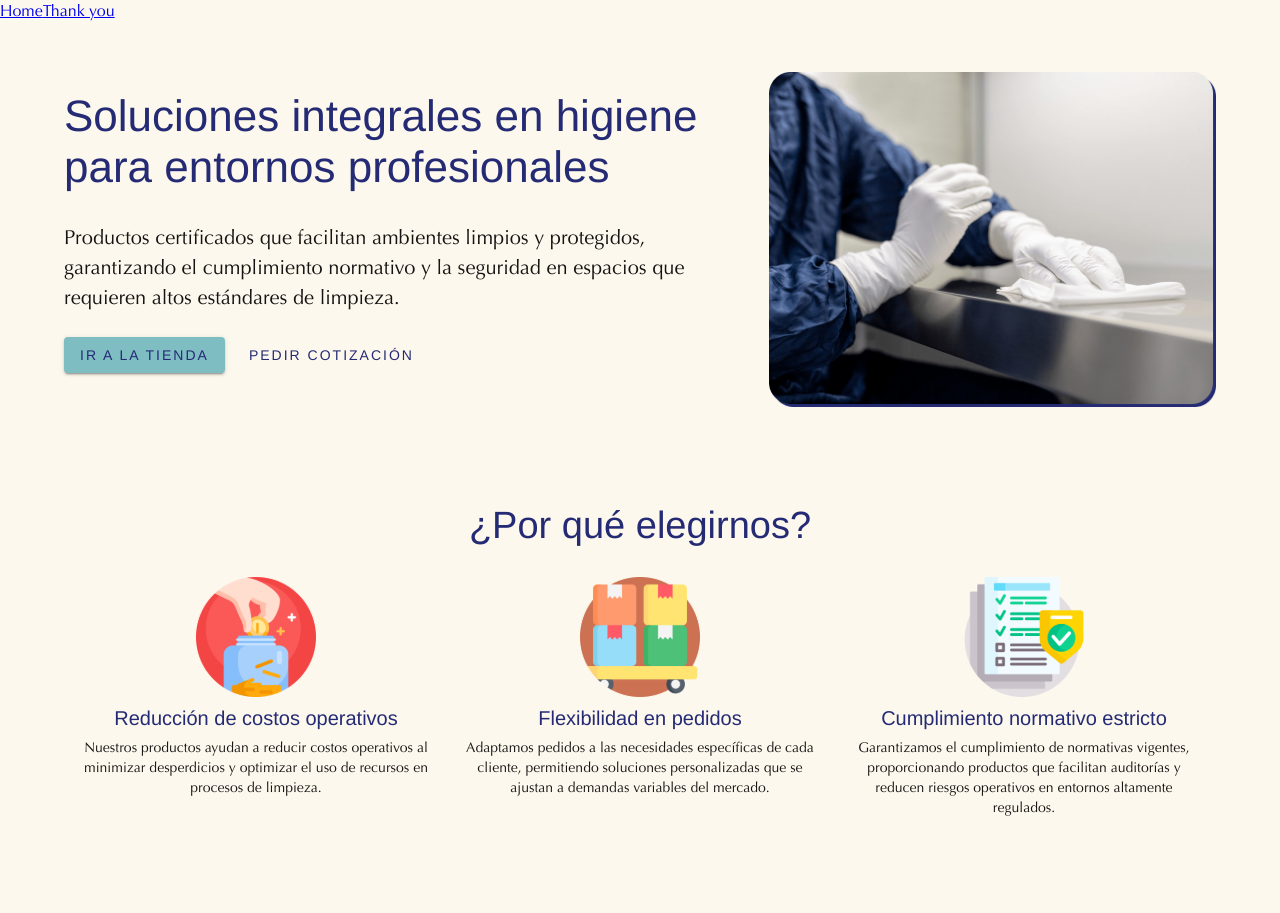
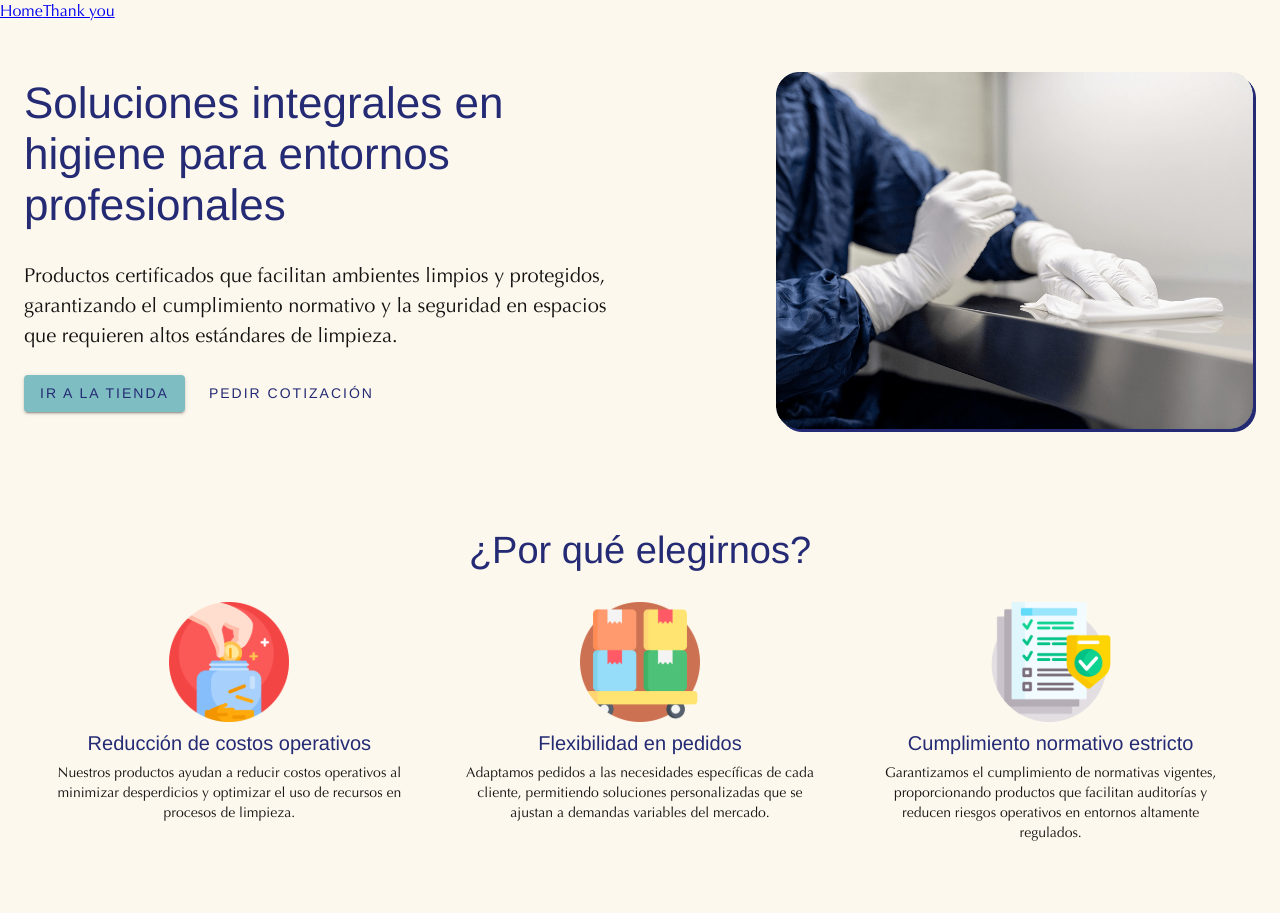
Before and after one commit to pazspera/liquid-sound-landing, a React (Vite) app: page / in a window 1280 px wide. Shown: the top 913 px of the page. Built offline with nearby package versions, Linux system fonts and the light colour scheme; a web font is replaced by a local one.

Commit message:
Cambio de maxWidth de container en Hero y PorQueElegirnos. NuestrosProductos y Contacto quedan con maxWidth lg

```diff
--- a/src/sections/Hero/Hero.jsx
+++ b/src/sections/Hero/Hero.jsx
@@ -6,9 +6,9 @@ export default function Hero() {
 
   return (
     <>
-      <Container maxWidth="lg" sx={{ py: theme.layout.sectionPadding }}>
+      <Container maxWidth="xl" sx={{ py: theme.layout.sectionPadding }}>
         <Grid container direction="row" spacing={2} sx={{ display: "flex", alignItems: "center"}}>
-          <Grid item size={{ xs: 12, md: 6, lg: 7 }}>
+          <Grid item size={{ xs: 12, md: 6, lg: 6 }}>
             <Typography
               variant="h1"
               component="h1"
@@ -28,7 +28,7 @@ export default function Hero() {
               <Button variant="text" href="#contacto">Pedir cotización</Button>
             </Box>
           </Grid>
-          <Grid item size={{ xs: 12, md: 6, lg: 5 }} sx={{ pl: { lg: 3 }}}>
+          <Grid item size={{ xs: 12, md: 6, lg: 5 }} offset={{ lg: 1 }} sx={{ pl: { lg: 3 }}}>
             <CardMedia
               component="img"
               image="/img/hero-img.png"
--- a/src/sections/PorQueElegirnos/PorQueElegirnos.jsx
+++ b/src/sections/PorQueElegirnos/PorQueElegirnos.jsx
@@ -34,7 +34,7 @@ export default function  PorQueElegirnos() {
 
   return (
     <>
-      <Container maxWidth="lg" sx={{ py: theme.layout.sectionPadding }}>
+      <Container maxWidth="xl" sx={{ py: theme.layout.sectionPadding }}>
         <Grid container>
           <Grid item size={{ xs: 12 }}>
             <Typography
```
